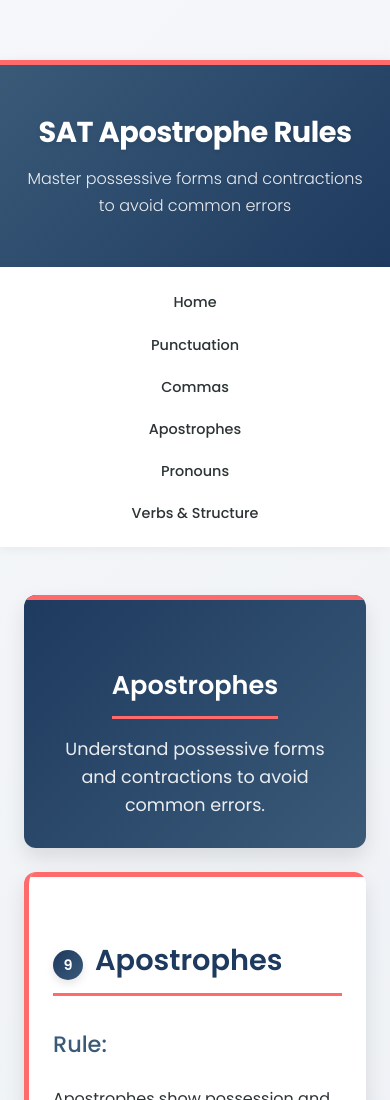
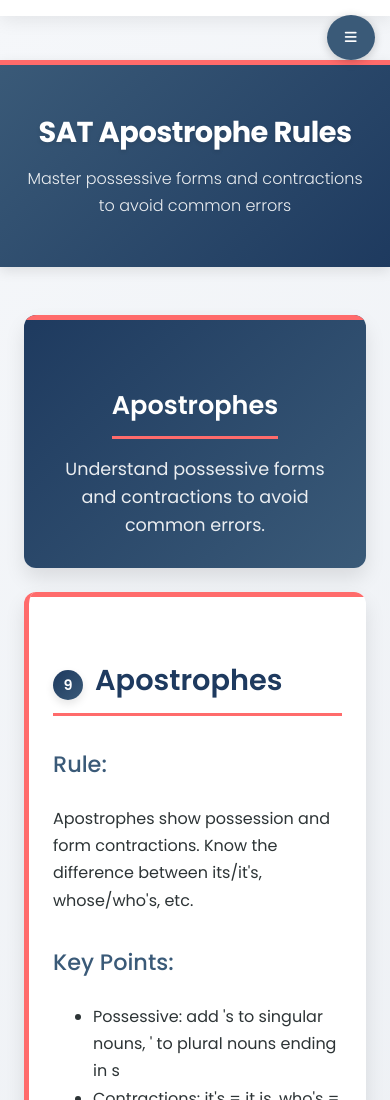
Before and after one commit to satgrammarpro/satgrammarpro.github.io, a plain HTML site: page apostrophes.html in a window 390 px wide. Shown: the top 1100 px of the page. Drawn offline with Linux system fonts and the light colour scheme.

Commit message:
Update apostrophes.html

```diff
--- a/apostrophes.html
+++ b/apostrophes.html
@@ -37,7 +37,8 @@
         </div>
     </header>
 
-    <nav>
+   <!-- Floating Navigation -->
+<nav class="floating-nav" id="floatingNav">
     <div class="container">
         <ul>
             <li><a href="index.html">Home</a></li>
@@ -46,9 +47,14 @@
             <li><a href="apostrophes.html">Apostrophes</a></li>
             <li><a href="pronouns.html">Pronouns</a></li>
             <li><a href="verbs-structure.html">Verbs & Structure</a></li>
+            <li><a href="all-questions.html">All Questions</a></li>
         </ul>
     </div>
 </nav>
+
+<button class="nav-toggle" id="navToggle">
+    <i class="fas fa-bars" id="navIcon"></i>
+</button>
 
     <main class="container">
         <!-- Apostrophes Section -->
```
Lines whose indentation alone changed are shown as unchanged.
